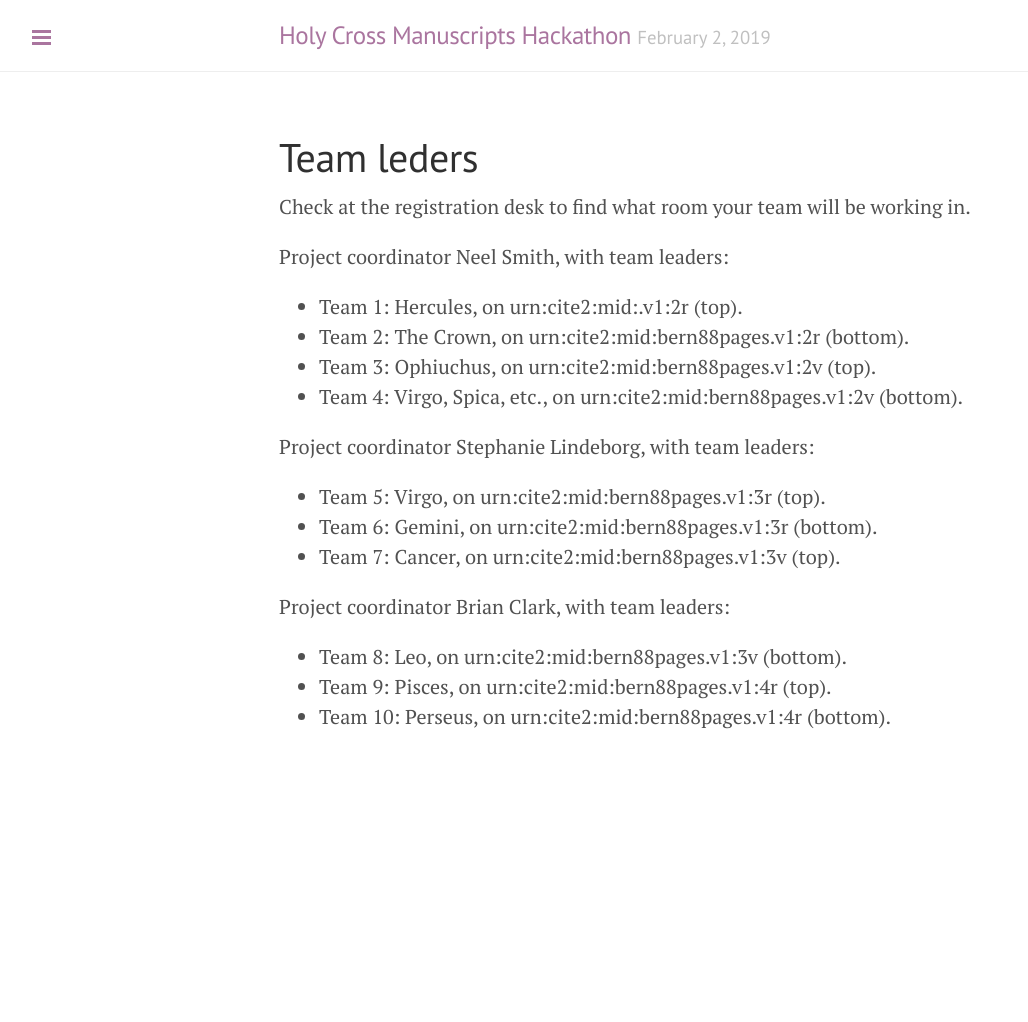
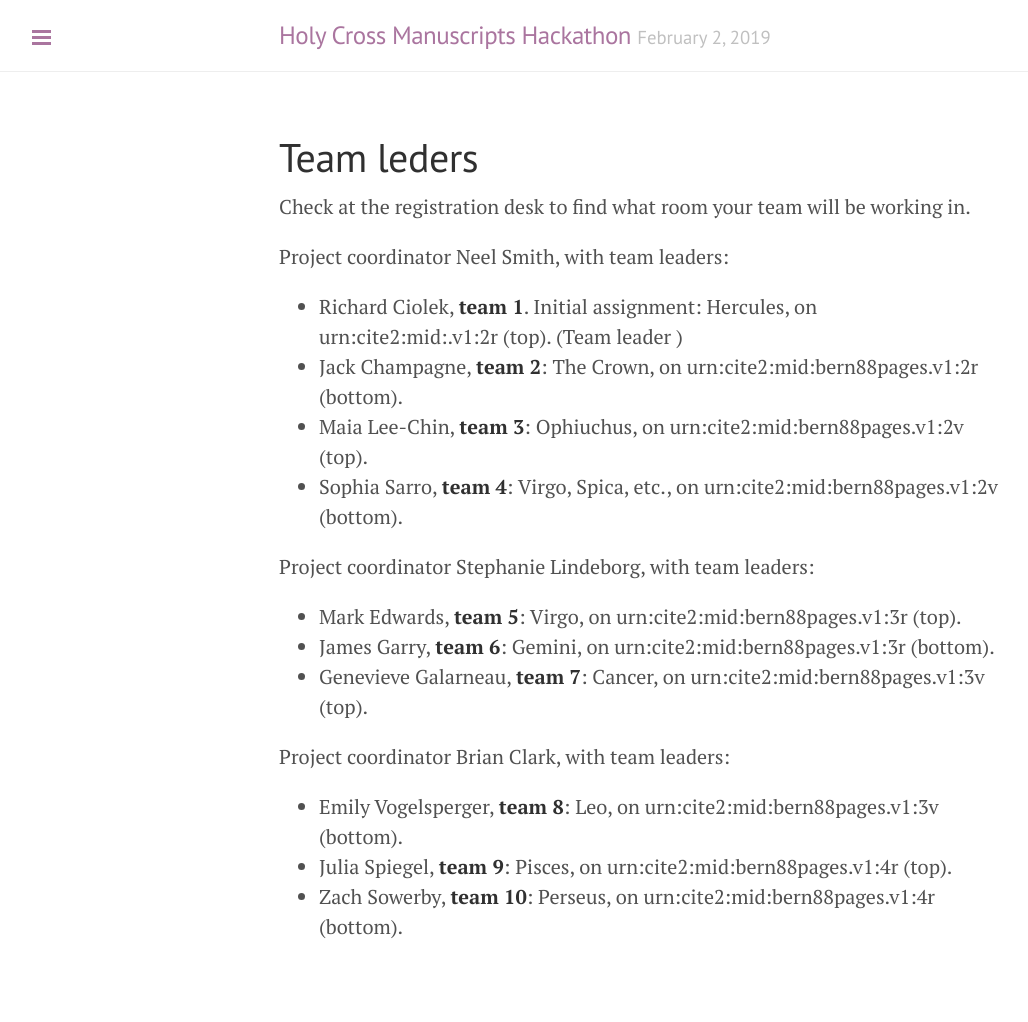
Before and after one commit to HCMID/ms-hackathon-2019, a Jekyll site: the page built from docs/teamleaders.md, in a window 1280 px wide. Shown: the whole page, without its empty margins (1-1029 px from the left). Built offline with Jekyll 4.4.1, drawn with Linux system fonts in a browser that asks for light colours; before the commit the page ends 900 px from its top, so only the background shows below that.

Commit message:
Add names of team leaers

```diff
--- a/docs/teamleaders.md
+++ b/docs/teamleaders.md
@@ -8,23 +8,23 @@ Check at the registration desk to find what room your team will be working in.
 
 Project coordinator Neel Smith, with team leaders:
 
--   Team 1: Hercules, on urn:cite2:mid:.v1:2r (top).
--   Team 2:  The Crown, on urn:cite2:mid:bern88pages.v1:2r (bottom).
--   Team 3:  Ophiuchus, on urn:cite2:mid:bern88pages.v1:2v (top).
--   Team 4:  Virgo, Spica, etc., on urn:cite2:mid:bern88pages.v1:2v (bottom).
+-   Richard Ciolek, **team 1**. Initial assignment: Hercules, on urn:cite2:mid:.v1:2r (top).  (Team leader )
+-   Jack Champagne, **team 2**:  The Crown, on urn:cite2:mid:bern88pages.v1:2r (bottom).
+-   Maia Lee-Chin, **team 3**:  Ophiuchus, on urn:cite2:mid:bern88pages.v1:2v (top).
+-   Sophia Sarro, **team 4**:  Virgo, Spica, etc., on urn:cite2:mid:bern88pages.v1:2v (bottom).
 
 
 Project coordinator  Stephanie Lindeborg, with team leaders:
 
--   Team 5:  Virgo, on urn:cite2:mid:bern88pages.v1:3r (top).
--   Team 6:  Gemini, on urn:cite2:mid:bern88pages.v1:3r (bottom).
--   Team 7:  Cancer, on urn:cite2:mid:bern88pages.v1:3v (top).
+-   Mark Edwards, **team 5**:   Virgo, on urn:cite2:mid:bern88pages.v1:3r (top).
+-   James Garry, **team 6**:  Gemini, on urn:cite2:mid:bern88pages.v1:3r (bottom).
+-   Genevieve Galarneau, **team 7**:  Cancer, on urn:cite2:mid:bern88pages.v1:3v (top).
 
 
 
 Project coordinator  Brian Clark, with team leaders:
 
 
--   Team 8:  Leo, on urn:cite2:mid:bern88pages.v1:3v (bottom).
--   Team 9:  Pisces, on urn:cite2:mid:bern88pages.v1:4r (top).
--   Team 10: Perseus, on urn:cite2:mid:bern88pages.v1:4r (bottom).
+-   Emily Vogelsperger, **team 8**:  Leo, on urn:cite2:mid:bern88pages.v1:3v (bottom).
+-   Julia Spiegel, **team 9**:  Pisces, on urn:cite2:mid:bern88pages.v1:4r (top).
+-   Zach Sowerby, **team 10**: Perseus, on urn:cite2:mid:bern88pages.v1:4r (bottom).
```
